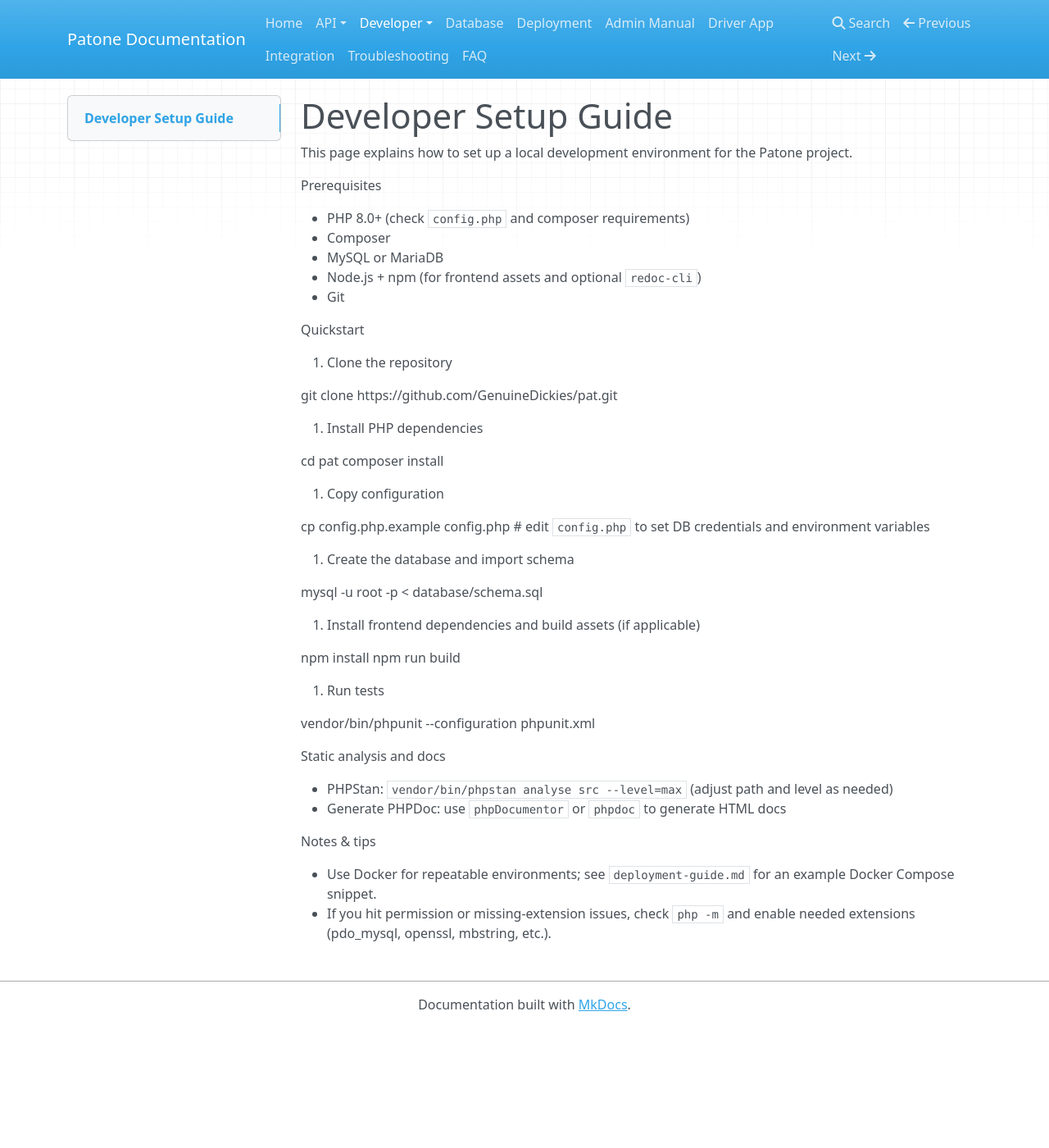
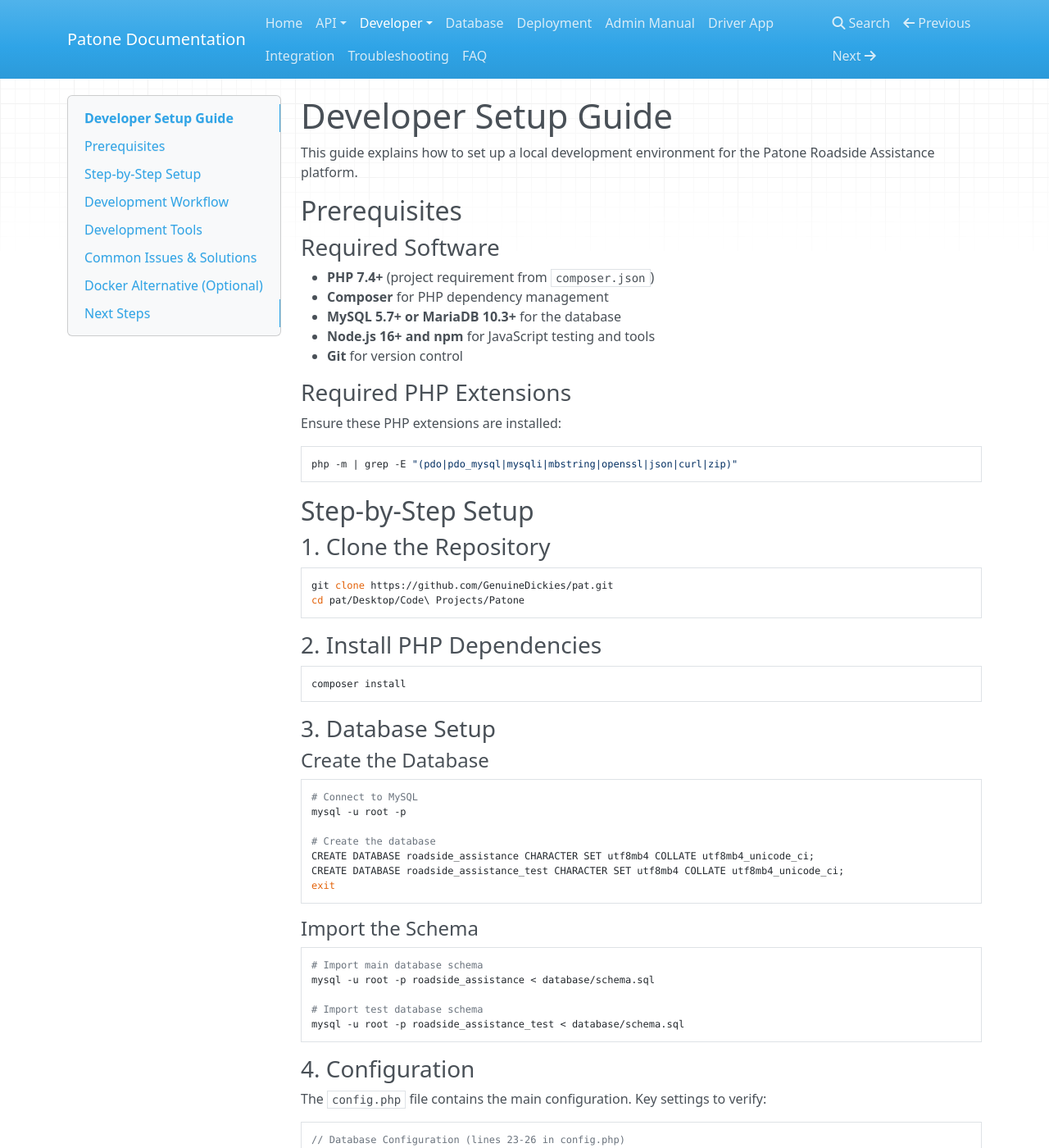
Before and after one commit to GenuineDickies/pat, an MkDocs documentation site: the page built from documentation/docs/developer-setup.md, in a window 1280 px wide and 1400 px high. Shown: the whole window at 82% size. Built offline with MkDocs 1.6.1, drawn with Linux system fonts in a browser that asks for light colours; nearby versions of some CDN libraries; some of the changed text lies outside the part shown.

Commit message:
Enhance developer setup guide with project-specific instructions
- Add exact PHP version requirements (7.4+) from composer.json
- Include step-by-step database setup with schema import
- Document all test suites (Unit, Integration, Security, E2E)
- Add composer scripts and npm commands verification
- Include troubleshooting for common setup issues
- Test and verify all commands work in dev environment

````diff
--- a/documentation/docs/developer-setup.md
+++ b/documentation/docs/developer-setup.md
@@ -1,50 +1,179 @@
 # Developer Setup Guide
 
-This page explains how to set up a local development environment for the Patone project.
+This guide explains how to set up a local development environment for the Patone Roadside Assistance platform.
 
-Prerequisites
+## Prerequisites
 
-- PHP 8.0+ (check `config.php` and composer requirements)
-- Composer
-- MySQL or MariaDB
-- Node.js + npm (for frontend assets and optional `redoc-cli`)
-- Git
+### Required Software
+- **PHP 7.4+** (project requirement from `composer.json`)
+- **Composer** for PHP dependency management
+- **MySQL 5.7+ or MariaDB 10.3+** for the database
+- **Node.js 16+ and npm** for JavaScript testing and tools
+- **Git** for version control
 
-Quickstart
+### Required PHP Extensions
+Ensure these PHP extensions are installed:
+```bash
+php -m | grep -E "(pdo|pdo_mysql|mysqli|mbstring|openssl|json|curl|zip)"
+```
 
-1. Clone the repository
+## Step-by-Step Setup
 
-   git clone https://github.com/GenuineDickies/pat.git
+### 1. Clone the Repository
+```bash
+git clone https://github.com/GenuineDickies/pat.git
+cd pat/Desktop/Code\ Projects/Patone
+```
 
-2. Install PHP dependencies
+### 2. Install PHP Dependencies
+```bash
+composer install
+```
 
-   cd pat
-   composer install
+### 3. Database Setup
 
-3. Copy configuration
+#### Create the Database
+```bash
+# Connect to MySQL
+mysql -u root -p
 
-   cp config.php.example config.php
-   # edit `config.php` to set DB credentials and environment variables
+# Create the database
+CREATE DATABASE roadside_assistance CHARACTER SET utf8mb4 COLLATE utf8mb4_unicode_ci;
+CREATE DATABASE roadside_assistance_test CHARACTER SET utf8mb4 COLLATE utf8mb4_unicode_ci;
+exit
+```
 
-4. Create the database and import schema
+#### Import the Schema
+```bash
+# Import main database schema
+mysql -u root -p roadside_assistance < database/schema.sql
 
-   mysql -u root -p < database/schema.sql
+# Import test database schema
+mysql -u root -p roadside_assistance_test < database/schema.sql
+```
 
-5. Install frontend dependencies and build assets (if applicable)
+### 4. Configuration
 
-   npm install
-   npm run build
+The `config.php` file contains the main configuration. Key settings to verify:
 
-6. Run tests
+```php
+// Database Configuration (lines 23-26 in config.php)
+define('DB_HOST', 'localhost');
+define('DB_USER', 'root');          // Update with your MySQL user
+define('DB_PASS', '');              // Update with your MySQL password
+define('DB_NAME', 'roadside_assistance');
+```
 
-   vendor/bin/phpunit --configuration phpunit.xml
+**Security Note:** Change the `ENCRYPTION_KEY` in `config.php` before production use.
 
-Static analysis and docs
+### 5. Install Node.js Dependencies (for testing)
+```bash
+npm install
+```
 
-- PHPStan: `vendor/bin/phpstan analyse src --level=max` (adjust path and level as needed)
-- Generate PHPDoc: use `phpDocumentor` or `phpdoc` to generate HTML docs
+### 6. Verify Setup - Run Tests
 
-Notes & tips
+#### PHP Tests (PHPUnit)
+```bash
+# Run all tests
+composer test
+# Or directly with PHPUnit
+vendor/bin/phpunit
 
-- Use Docker for repeatable environments; see `deployment-guide.md` for an example Docker Compose snippet.
-- If you hit permission or missing-extension issues, check `php -m` and enable needed extensions (pdo_mysql, openssl, mbstring, etc.).
+# Run specific test suites
+composer test-unit        # Unit tests only
+composer test-integration # Integration tests only
+composer test-security    # Security tests only
+```
+
+#### JavaScript Tests (Jest)
+```bash
+npm test                  # Run once
+npm run test:watch       # Watch mode
+npm run test:coverage    # With coverage report
+```
+
+#### End-to-End Tests (Playwright)
+```bash
+npm run test:e2e         # Headless E2E tests
+npm run test:e2e:ui      # Interactive E2E tests
+```
+
+## Development Workflow
+
+### Running the Application Locally
+```bash
+# Start PHP development server
+php -S localhost:8000 -t . index.php
+
+# Application will be available at http://localhost:8000
+```
+
+### File Structure Overview
+- `backend/` - PHP controllers, models (PSR-4 autoloaded as `Patone\` namespace)
+- `frontend/` - Frontend pages and JavaScript
+- `assets/` - Compiled CSS, JS, images
+- `database/` - Schema, migrations, sample data
+- `tests/` - All test files (Unit, Integration, Security, E2E, JavaScript)
+- `logs/` - Application logs
+- `uploads/` - File uploads directory
+
+## Development Tools
+
+### Code Quality & Documentation
+```bash
+# Install PHPStan for static analysis (recommended)
+composer require --dev phpstan/phpstan
+
+# Run static analysis
+vendor/bin/phpstan analyse backend --level=7
+
+# Install phpDocumentor for API docs
+composer require --dev phpdocumentor/phpdocumentor
+
+# Generate PHP API documentation
+vendor/bin/phpdoc -d backend -t docs/phpdoc
+```
+
+### Debugging & Logs
+- Application logs: `logs/` directory
+- PHP errors: Check `error_log` in project root or PHP-FPM logs
+- Debug mode: Already enabled in `config.php` (set `display_errors` to 0 for production)
+
+## Common Issues & Solutions
+
+### Database Connection Errors
+```bash
+# Test MySQL connection
+mysql -u root -p -e "SELECT VERSION();"
+
+# Check if database exists
+mysql -u root -p -e "SHOW DATABASES;" | grep roadside
+```
+
+### Permission Issues
+```bash
+# Ensure proper permissions for logs and uploads
+chmod 755 logs/ uploads/
+chmod 644 config.php
+```
+
+### Missing PHP Extensions
+```bash
+# Ubuntu/Debian
+sudo apt-get install php-pdo php-mysql php-mbstring php-curl php-zip php-json
+
+# macOS with Homebrew
+brew install php
+```
+
+## Docker Alternative (Optional)
+
+For a containerized development environment, see the Docker Compose example in `deployment-guide.md`.
+
+## Next Steps
+
+1. **Explore the API**: Use the OpenAPI spec at `documentation/docs/openapi.yaml`
+2. **Run all tests** to ensure everything works: `composer test && npm test`
+3. **Check code architecture**: Read `documentation/docs/code-architecture.md`
+4. **Review security**: See `SECURITY.md` and run security tests
````
